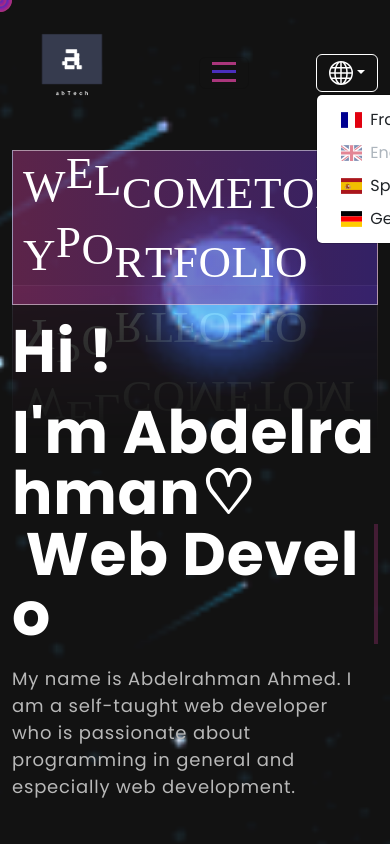
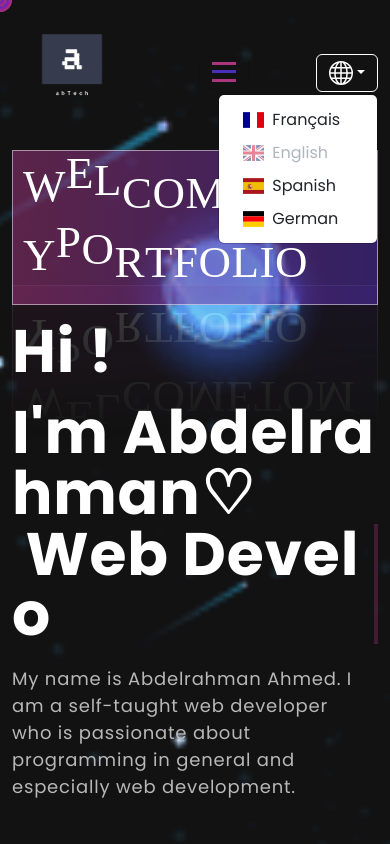
Before and after one commit to abdelrahman252/port, a React (Create React App) app: page / in a window 390 px wide. Both pictures are taken after a click on the button 346 px from the left and 72 px from the top of the page. Shown: the top 844 px of the page. Built offline with nearby package versions, Linux system fonts and the light colour scheme.

Commit message:
Add files via upload

```diff
--- a/src/components/navbar/NavBar.js
+++ b/src/components/navbar/NavBar.js
@@ -182,7 +182,7 @@ const NavBar = () => {
               <GlobeIcon />
             </Dropdown.Toggle>
 
-            <Dropdown.Menu>
+            <Dropdown.Menu className="dropLeft">
               {languages.map(({ code, name, country_code }) => (
                 <li key={country_code}>
                   <button
--- a/src/components/navbar/navbar.css
+++ b/src/components/navbar/navbar.css
@@ -257,6 +257,11 @@ nav.navbar .navbar-toggler[aria-expanded="true"] .navbar-toggler-icon {
         display: flex !important;
         align-items: center !important;
     }
+
+    .dropLeft {
+        right: 0 !important;
+        left: auto !important;
+    }
 }
 
 nav.navbar .empty {
--- a/src/components/popup/PopUp.jsx
+++ b/src/components/popup/PopUp.jsx
@@ -36,6 +36,9 @@ const PopUp = ({ setPop }) => {
     setIsHi("translateY(0)");
     setIsSad("translateY(100%)");
   };
+  const leaveClicked = () => {
+    setPop(false);
+  };
   const { t } = useTranslation();
   return (
     <div className="big-pop">
@@ -69,7 +72,7 @@ const PopUp = ({ setPop }) => {
               <div className="pop-btn">
                 <button
                   type="button"
-                  onClick={() => setPop(false)}
+                  onClick={leaveClicked}
                   className="botn no"
                   onMouseEnter={nhover}
                   onMouseLeave={nhoverLeave}
```
